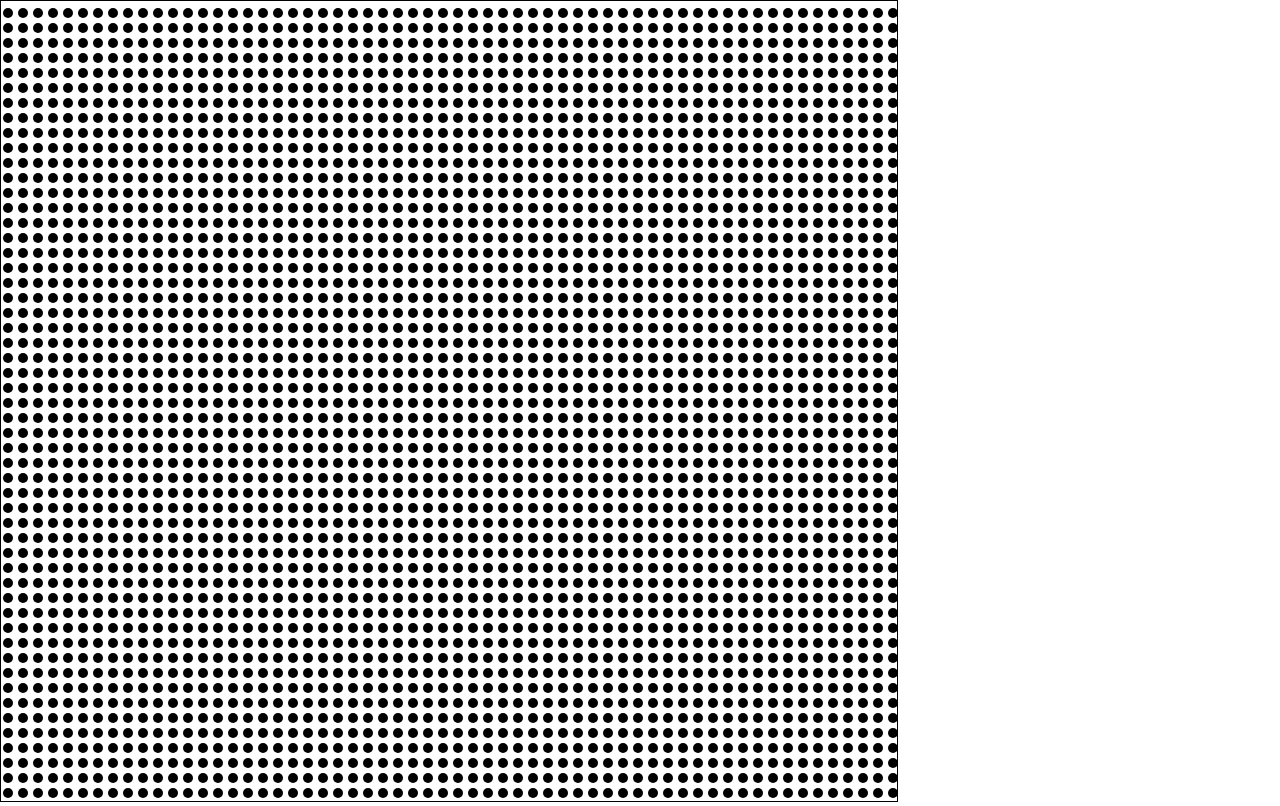
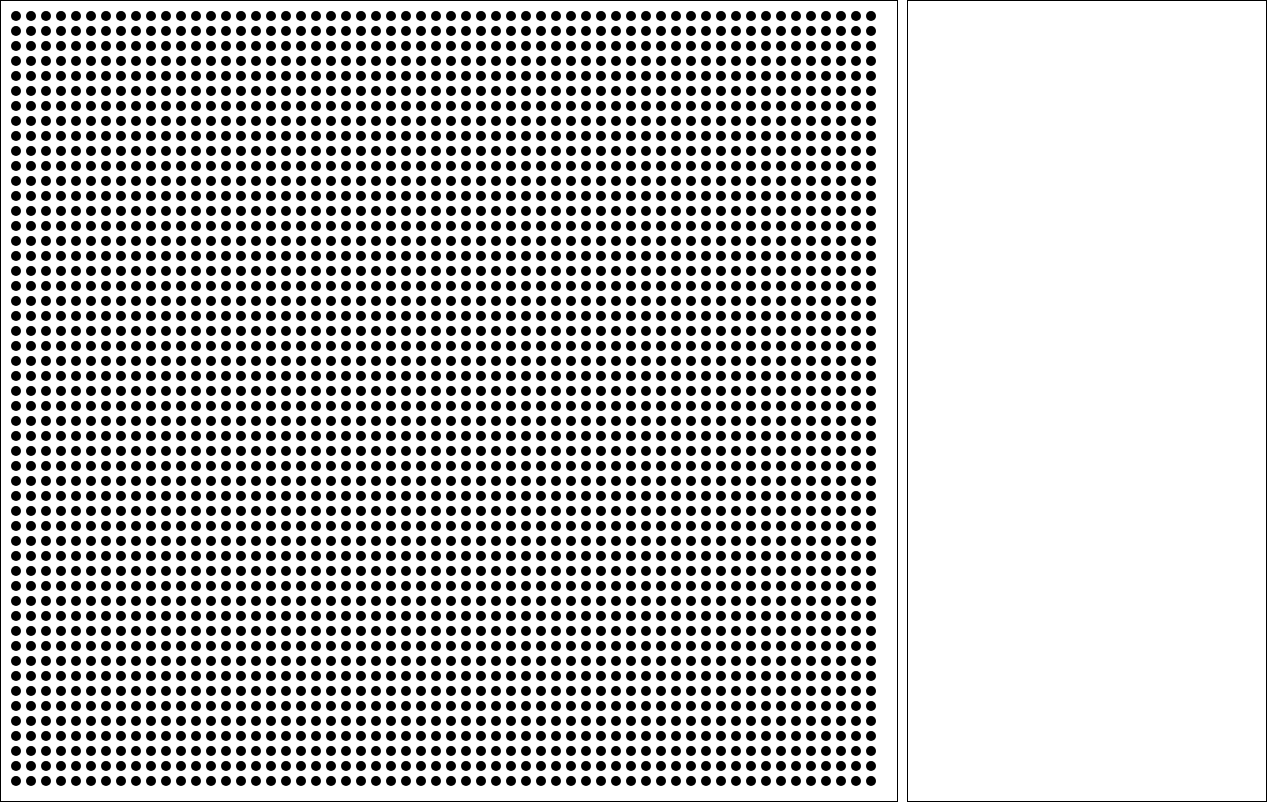
Before and after one commit to treasure-hunt/FrontEnd, a React (Create React App) app in the folder treasure-hunt/: page / in a window 1280 px wide. Built offline with nearby package versions, Linux system fonts and the light colour scheme.

Commit message:
added a side box for mapInfo

```diff
--- a/treasure-hunt/src/App.js
+++ b/treasure-hunt/src/App.js
@@ -1,6 +1,7 @@
 import React, { Component } from 'react'
 import './App.scss'
-import Canvas from "./Canvas"
+import Canvas from "./Canvas/Canvas"
+import MapInfo from "./Map/MapInfo"
 
 export class App extends Component {
   state = {
@@ -13,6 +14,7 @@ export class App extends Component {
     return (
       <div className="App">
        <Canvas/>
+       <MapInfo/>
       </div>
     )
   }
--- a/treasure-hunt/src/App.scss
+++ b/treasure-hunt/src/App.scss
@@ -5,7 +5,8 @@ body{
 
 // APP COMPONENT
 .app{
-
+  display: flex;
+  flex-direction: row;
 }
 
 
@@ -16,3 +17,14 @@ body{
     border: 1px solid black;
   }
 }
+
+// MAPINFO
+
+.mapInfoWrapper{
+  position: fixed;
+  top:0;
+  right:1%;
+  height:100vh;
+  border: 1px solid black;
+  width:28%;
+}
--- a/treasure-hunt/src/Canvas.js
+++ b/treasure-hunt/src/Canvas/Canvas.js
@@ -10,16 +10,8 @@ export class Canvas extends Component {
       }
 
     componentDidMount() {
-
-        const canvas = this.refs.canvas
-        const c = canvas.getContext("2d")
-        window.addEventListener('resize', this.canvasResize())
-        for(let i = 7; i < this.state.width -1; i+=15){
-            for(let j = 12; j < this.state.height; j+=15){
-                this.circleRoom(c, i, j)
-            }
-         }
-      }
+        this.dotSetup()
+    }
 
     componentWillUnmount() {
         window.removeEventListener("resize", this.updateDimensions);
@@ -32,7 +24,19 @@ export class Canvas extends Component {
         })
     }
 
-    circleRoom = (c, x, y) => {
+    dotSetup = () => {
+        let dotSpacing = 15
+        const canvas = this.refs.canvas
+        const c = canvas.getContext("2d")
+        window.addEventListener('resize', this.canvasResize())
+        for(let i = dotSpacing; i < this.state.width - dotSpacing; i+=dotSpacing){
+            for(let j = dotSpacing; j < this.state.height - dotSpacing; j+=dotSpacing){
+                this.dotRoom(c, i, j)
+            }
+         }
+    }
+
+    dotRoom = (c, x, y) => {
         c.beginPath()
         c.arc(x, y, 5, 0, Math.PI * 2, false)
         c.fill()
--- /dev/null
+++ b/treasure-hunt/src/Map/MapInfo.js
@@ -0,0 +1,13 @@
+import React, { Component } from 'react'
+
+export class MapInfo extends Component {
+    render() {
+        return (
+            <div className="mapInfoWrapper">
+
+            </div>
+        )
+    }
+}
+
+export default MapInfo
```
